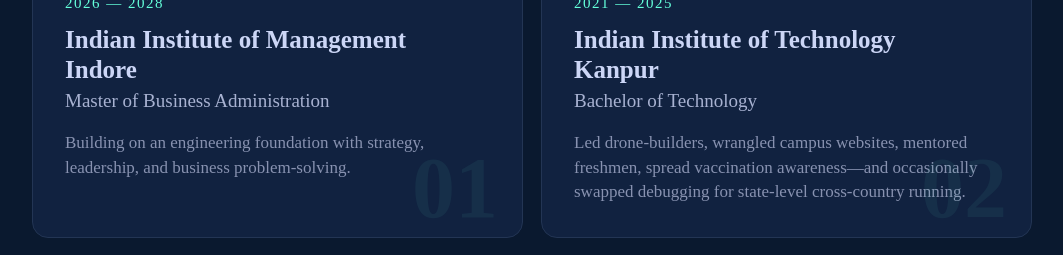
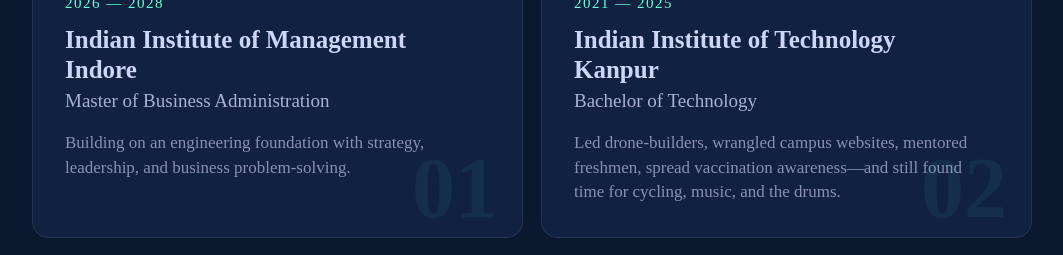
Before and after one commit to HarshitC-27/portfolio, a React (Vite) app: page / in a window 1280 px wide. Shown: the part 4860-5115 px from the top of the page, without its empty margins (108-1171 px from the left). Built offline with nearby package versions, Linux system fonts and the light colour scheme; a web font is replaced by a local one.

Commit message:
Correct IIT Kanpur extracurricular summary

```diff
--- a/src/components/Education.jsx
+++ b/src/components/Education.jsx
@@ -16,7 +16,7 @@
     degree: "Bachelor of Technology",
     period: "2021 — 2025",
     detail:
-      "Led drone-builders, wrangled campus websites, mentored freshmen, spread vaccination awareness—and occasionally swapped debugging for state-level cross-country running.",
+      "Led drone-builders, wrangled campus websites, mentored freshmen, spread vaccination awareness—and still found time for cycling, music, and the drums.",
   },
 ];
 
```
